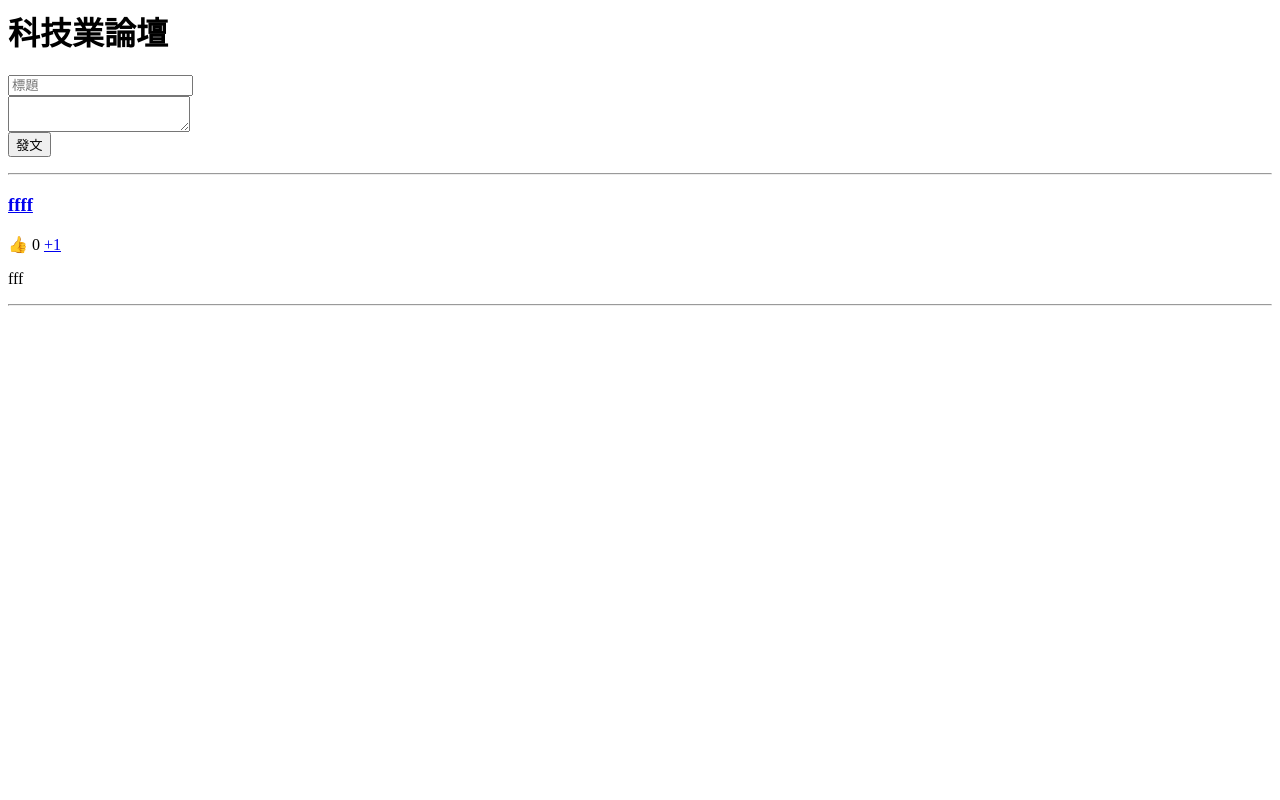
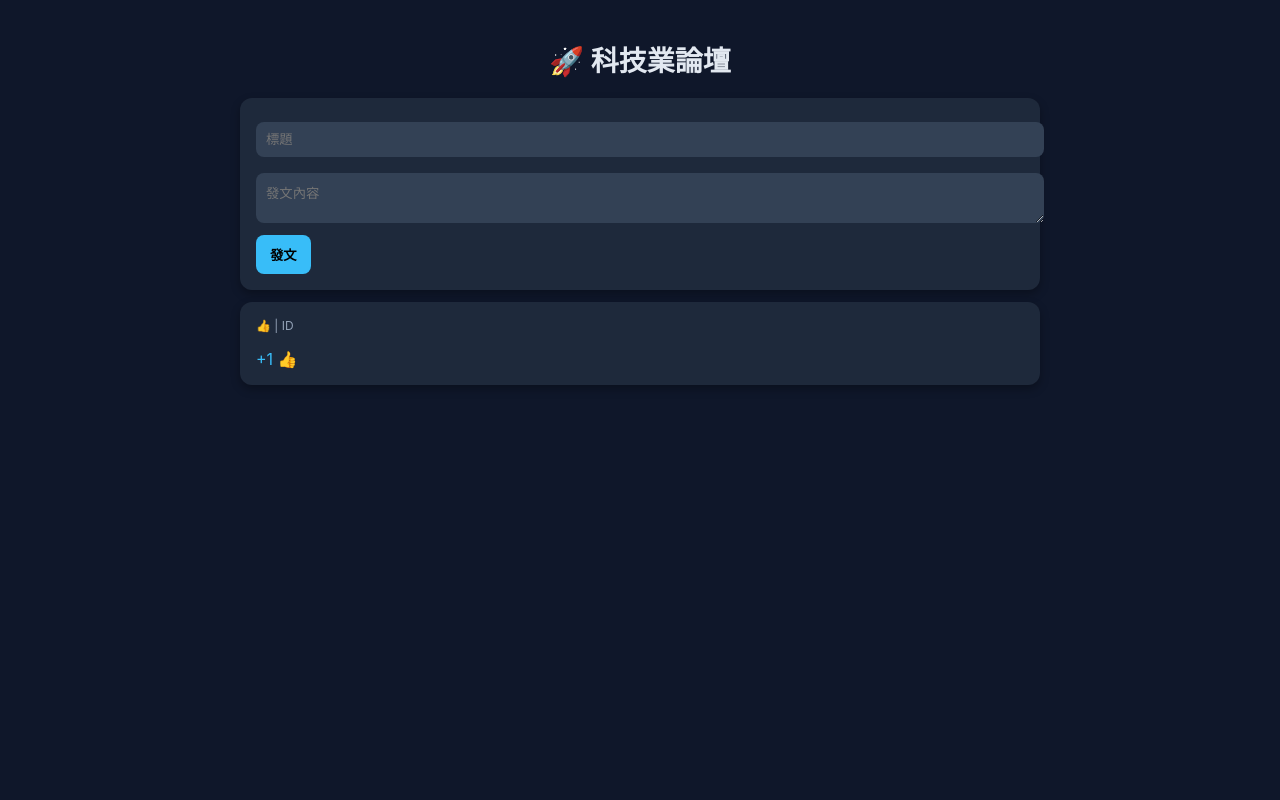
Before and after one commit to howywang/tech-forum, a Flask app: page / in a window 1280 px wide. Run offline with Flask 3, Linux system fonts and the light colour scheme; data comes from the database, SQL or seed files in the repository.

Commit message:
auto deploy commit

```diff
--- a/templates/index.html
+++ b/templates/index.html
@@ -1,25 +1,107 @@
-<h1>科技業論壇</h1>
+<!DOCTYPE html>
+<html>
+<head>
+  <meta charset="UTF-8">
+  <title>科技業論壇</title>
 
-<form action="/post" method="post">
-<input name="title" placeholder="標題">
-<br>
-<textarea name="content"></textarea>
-<br>
-<button type="submit">發文</button>
-</form>
+  <style>
+    body {
+      font-family: -apple-system, BlinkMacSystemFont, "Segoe UI";
+      background: #0f172a;
+      color: #e2e8f0;
+      margin: 0;
+      padding: 0;
+    }
 
-<hr>
+    .container {
+      max-width: 800px;
+      margin: auto;
+      padding: 20px;
+    }
 
-{% for post in posts %}
-<div>
-<h3>
-<a href="/post/{{post[0]}}">{{post[1]}}</a>
-</h3>
+    h1 {
+      text-align: center;
+      font-size: 28px;
+    }
 
-👍 {{post[3]}}
-<a href="/upvote/{{post[0]}}">+1</a>
+    .card {
+      background: #1e293b;
+      padding: 16px;
+      border-radius: 12px;
+      margin-bottom: 12px;
+      box-shadow: 0 4px 10px rgba(0,0,0,0.3);
+    }
 
-<p>{{post[2]}}</p>
-</div>
-<hr>
-{% endfor %}
+    input, textarea {
+      width: 100%;
+      padding: 10px;
+      margin-top: 8px;
+      margin-bottom: 8px;
+      border-radius: 8px;
+      border: none;
+      background: #334155;
+      color: white;
+    }
+
+    button {
+      background: #38bdf8;
+      border: none;
+      padding: 10px 14px;
+      border-radius: 8px;
+      cursor: pointer;
+      font-weight: bold;
+    }
+
+    button:hover {
+      background: #0ea5e9;
+    }
+
+    a {
+      color: #38bdf8;
+      text-decoration: none;
+    }
+
+    .post-title {
+      font-size: 18px;
+      font-weight: bold;
+    }
+
+    .meta {
+      font-size: 12px;
+      color: #94a3b8;
+    }
+  </style>
+</head>
+
+<body>
+  <div class="container">
+
+    <h1>🚀 科技業論壇</h1>
+
+    <div class="card">
+      <form method="POST" action="/post">
+        <input name="title" placeholder="標題">
+        <textarea name="content" placeholder="發文內容"></textarea>
+        <button type="submit">發文</button>
+      </form>
+    </div>
+
+    {% for p in posts %}
+    <div class="card">
+      <div class="post-title">
+        <a href="/post/{{p['id']}}">{{p['title']}}</a>
+      </div>
+
+      <div class="meta">
+        👍 {{p['score']}} | ID {{p['id']}}
+      </div>
+
+      <p>{{p['content']}}</p>
+
+      <a href="/upvote/{{p['id']}}">+1 👍</a>
+    </div>
+    {% endfor %}
+
+  </div>
+</body>
+</html>
```
Also changed, not shown: templates/post.html (+71 -6 lines), 1 other file.
